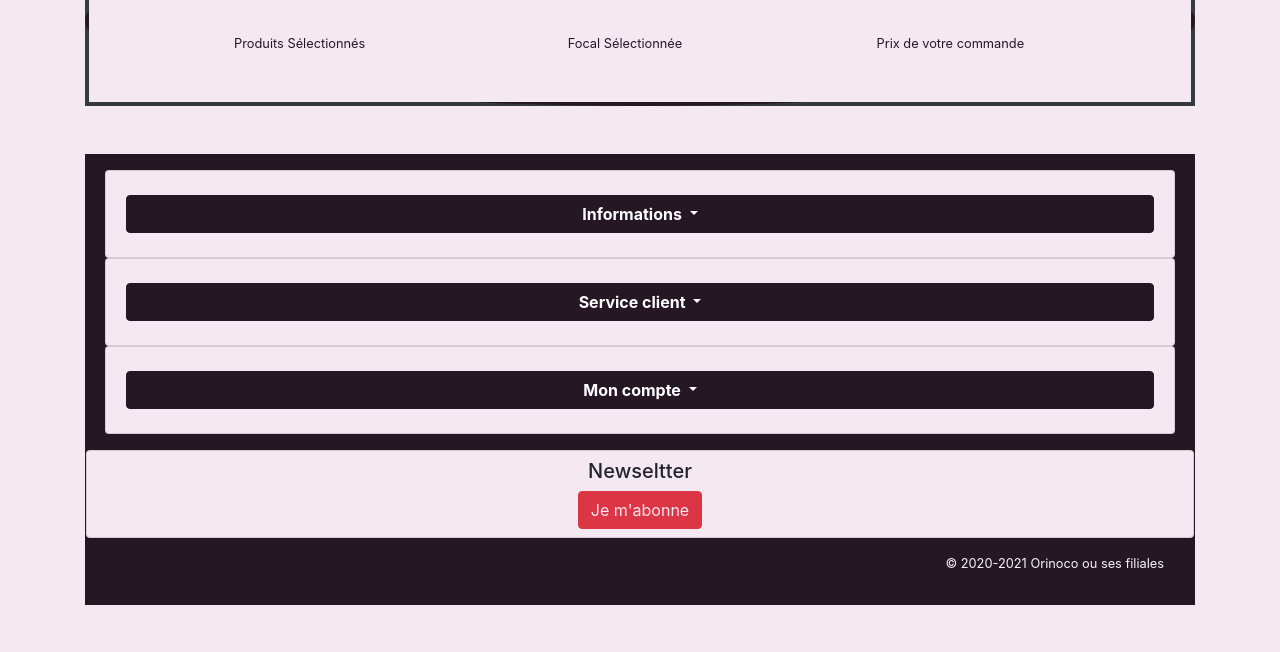
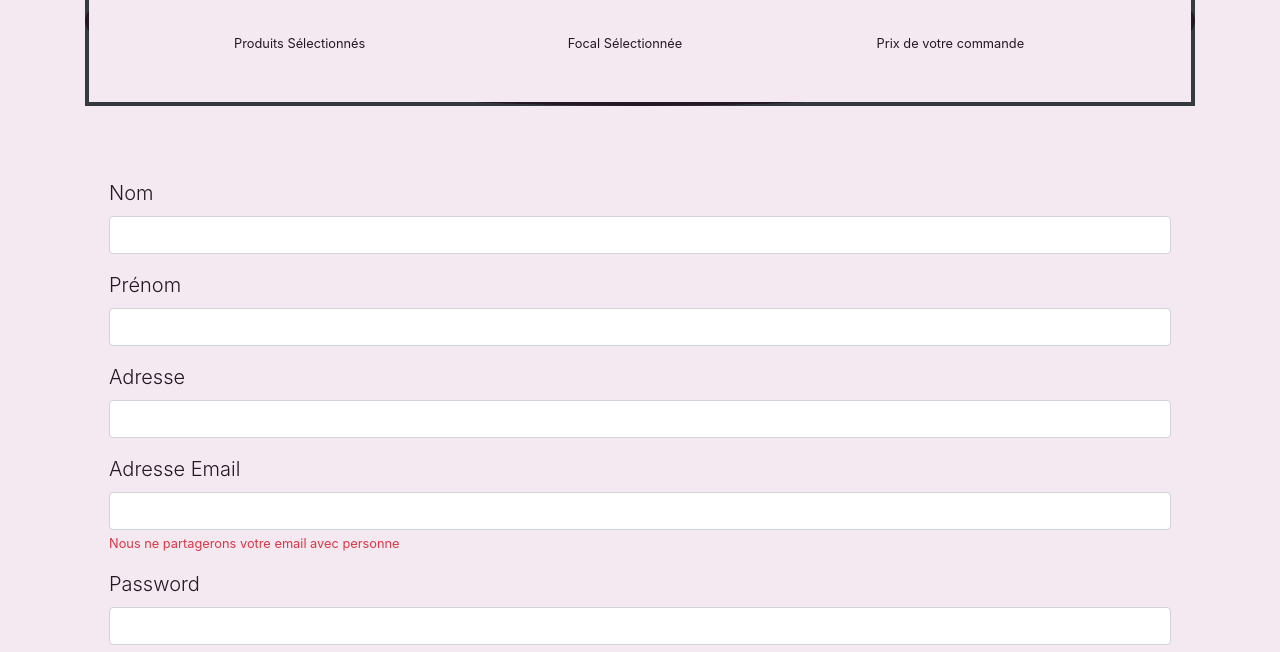
Before and after one commit to andygarcia06/Oripictures-By-Orinoco, a plain HTML site: page panier.html in a window 1280 px wide. Shown: the part 300-952 px from the top of the page. Before the commit the page ends 905 px from the top, so only its background shows below. Drawn offline with nearby package versions, Linux system fonts and the light colour scheme; files whose address does not match are found by name; a web font is replaced by a local one.

Commit message:
ajout du formulaire au panier.html

```diff
--- a/panier.html
+++ b/panier.html
@@ -62,6 +62,33 @@
           </section>
         </section>
 
+        <!-- Section formulaire -->
+
+
+        <form class="container p-4">
+          <div class="mb-3">
+            <label for="exampleInputlName" class="form-label lead text-secondary">Nom</label>
+            <input type="text" class="form-control" id="inputLastName" aria-describedby="LNameHelp">
+          </div>
+          <div class="mb-3">
+            <label for="exampleInputFName" class="form-label lead text-secondary">Prénom</label>
+            <input type="text" class="form-control" id="inputFirstName" aria-describedby="FNameHelp">
+          </div>
+          <div class="mb-3">
+            <label for="exampleInputFName" class="form-label lead text-secondary">Adresse</label>
+            <input type="text" class="form-control" id="inputAdress" aria-describedby="Adresse">
+          </div>
+          <div class="mb-3">
+            <label for="exampleInputEmail1" class="form-label lead text-secondary">Adresse Email</label>
+            <input type="email" class="form-control" id="InputEmail1" aria-describedby="emailHelp">
+            <div id="emailHelp" class="form-text text-danger">Nous ne partagerons votre email avec personne</div>
+          </div>
+          <div class="mb-3">
+            <label for="exampleInputPassword1" class="form-label lead text-secondary">Password</label>
+            <input type="password" class="form-control" id="InputPassword1">
+          </div>
+          <button type="submit" class="btn btn-secondary d-block m-auto px-3">Soumettre</button>
+        </form>
 
 
 
```
